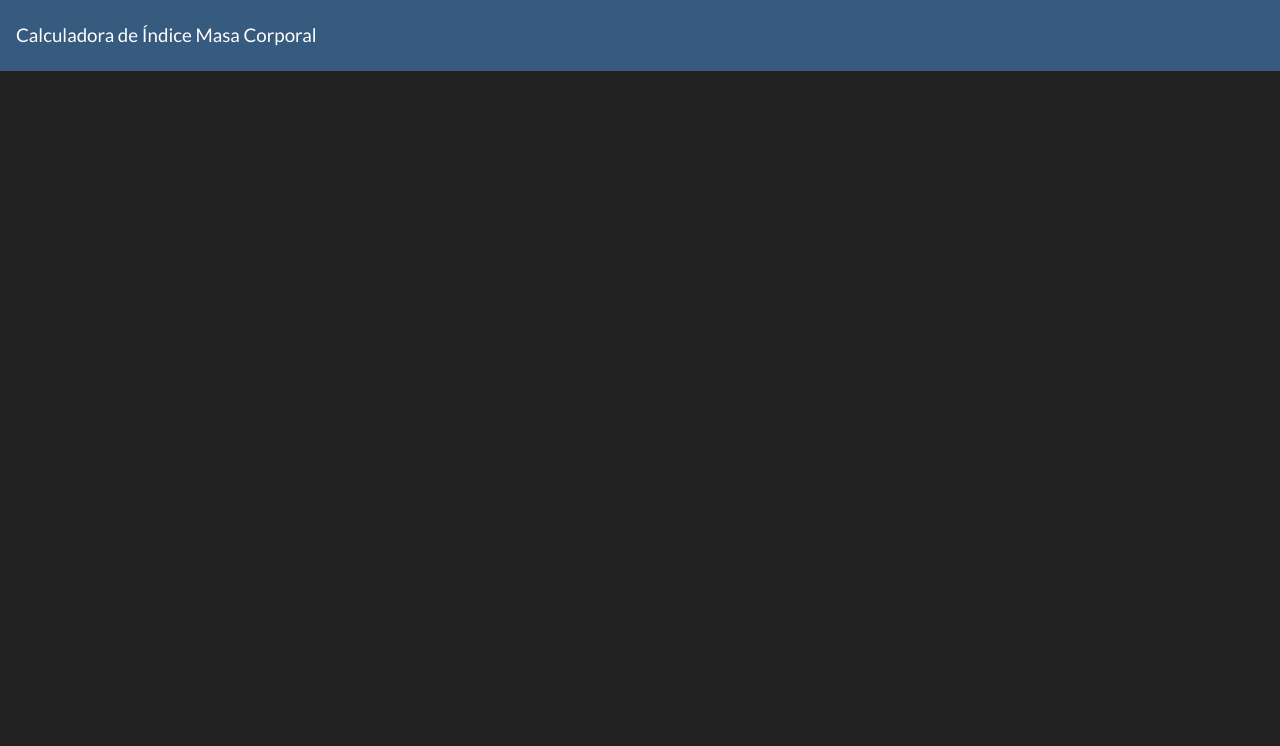
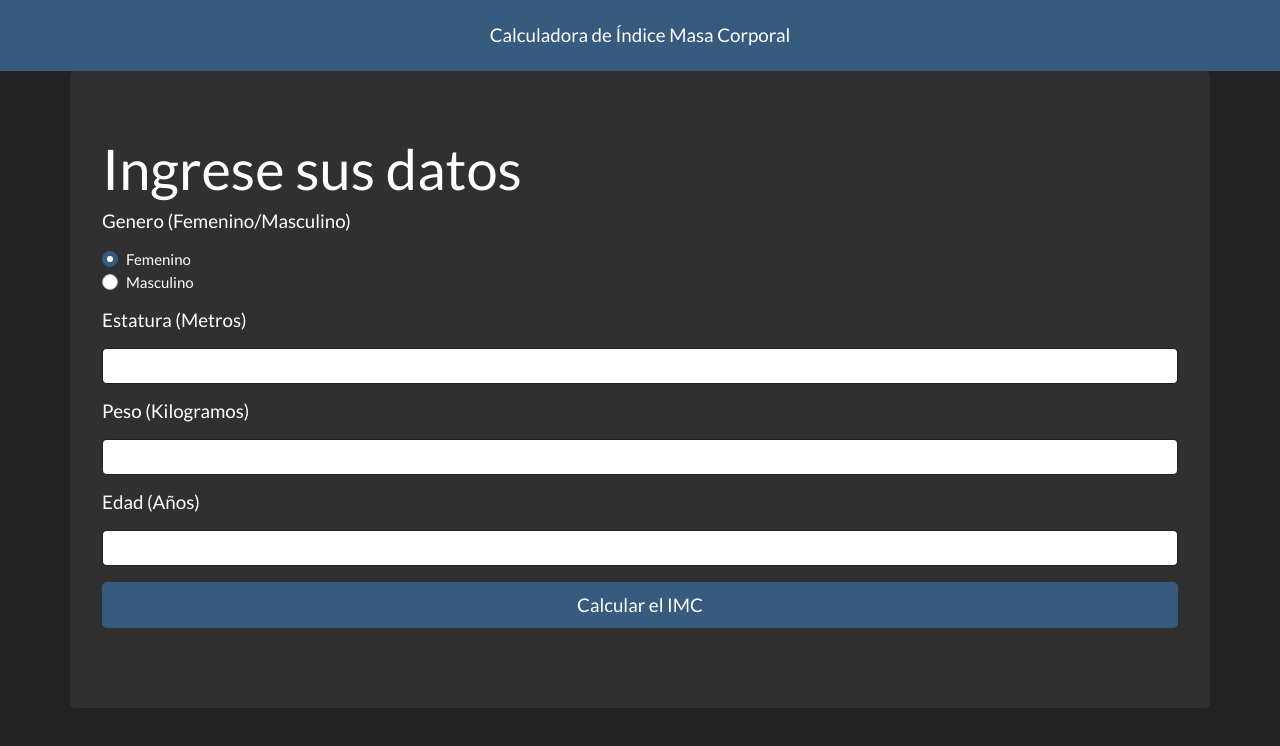
Before and after one commit to Flor-AC/calculadora-imc, an Angular app: page / in a window 1280 px wide. Shown: the top 746 px of the page. Built offline with nearby package versions, Linux system fonts and the light colour scheme.

Commit message:
se esta creando el ui

```diff
--- a/src/app/app.component.css
+++ b/src/app/app.component.css
@@ -0,0 +1,7 @@
+.navbar-tittle{
+  float: left;
+  margin: 0;
+  left: 50%;
+  transform: translatex(-50%);
+  position: relative;
+}
--- a/src/app/app.component.html
+++ b/src/app/app.component.html
@@ -1,3 +1,117 @@
 <nav class="navbar navbar-expand-lg navbar-dark bg-primary">
-  <a class="navbar-brand">Calculadora de Índice Masa Corporal</a>
+  <a class="navbar-brand navbar-tittle">Calculadora de Índice Masa Corporal</a>
 </nav>
+
+<div class="jumbotron container-sm">
+  <h2 class="display-4">Ingrese sus datos</h2>
+   <div class="form-group">
+     <div class="form-group has-danger">
+       <h5><label class="form-control-label">Genero (Femenino/Masculino)</label></h5>
+       <div class="custom-control custom-radio">
+         <input type="radio" id="customRadio1" name="customRadio" class="custom-control-input" checked="">
+         <label class="custom-control-label" for="customRadio1">Femenino</label>
+       </div>
+       <div class="custom-control custom-radio">
+         <input type="radio" id="customRadio2" name="customRadio" class="custom-control-input">
+         <label class="custom-control-label" for="customRadio2">Masculino</label>
+       </div>
+     </div>
+
+     <div class="form-group has-danger">
+       <h5><label class="form-control-label">Estatura (Metros)</label></h5>
+       <input type="text" class="form-control">
+     </div>
+     <div class="form-group has-danger">
+       <h5><label class="form-control-label">Peso (Kilogramos)</label></h5>
+       <input type="text" class="form-control">
+     </div>
+
+    <div class="form-group has-danger">
+      <h5><label class="form-control-label">Edad (Años)</label></h5>
+      <input type="text" class="form-control">
+    </div>
+     <button data-toggle="modal"
+             data-target= "#abrirModal" type="button" class="btn btn-primary btn-lg btn-block">Calcular el IMC</button>
+  </div>
+</div>
+
+<div class="modal" id = "abrirModal" tabindex="-1">
+  <div class="modal-dialog">
+    <div class="modal-content">
+      <div class="modal-header">
+        <h5 class="modal-title">Resultados de IMC</h5>
+        <button type="button" class="close" data-dismiss="modal" aria-label="Close">
+        </button>
+      </div>
+      <div class="modal-body">
+        <p>Peso: <br> Altura: <br> IMC:</p>
+      </div>
+      <div class="modal-body">
+        <p>Índice de Masa Corporal<br>Peso (kg) / Estatura (m)²</p>
+      </div>
+      <table class="table">
+        <thead class="thead-light">
+        <tr>
+          <th scope="col">IMC</th>
+          <th scope="col">Nombre</th>
+        </tr>
+        </thead>
+        <tbody>
+        <td>
+          <tr>Menos de 18.4</tr>
+          <tr>De 18.5 a 24.9</tr>
+          <tr>De 25 a 29.9</tr>
+          <tr>De 30 a 34.9</tr>
+          <tr>De 35 a 39.9</tr>
+          <tr>Más de 40</tr>
+        </td>
+        <td>
+          <tr>Bajo Peso</tr>
+          <tr>Normal</tr>
+          <tr>Sobre Peso</tr>
+          <tr>Grado de Obesidad I</tr>
+          <tr>Grado de Obesidad II</tr>
+          <tr>Grado de Obesidad III</tr>
+        </td>
+        </tbody>
+      </table>
+
+      <table class="table">
+        <thead class="thead-light">
+        <tr>
+          <th scope="col">  Hombre</th>
+          <th scope="col"> </th>
+          <th scope="col"> </th>
+          <th scope="col">  Mujer</th>
+        </tr>
+        </thead>
+        <tbody>
+        <tr>
+          <td>cm</td>
+          <td>kg</td>
+          <td>cm</td>
+          <td>kg</td>
+        </tr>
+        <tr>
+          <td>160</td>
+          <td>61.0</td>
+          <td>160</td>
+          <td>58.0</td>
+        </tr>
+        <tr>
+          <td>161</td>
+          <td>61.9</td>
+          <td>161</td>
+          <td>58.9</td>
+        </tr>
+        <tr>
+          <td>162</td>
+          <td>62.9</td>
+          <td>162</td>
+          <td>59.8</td>
+        </tr>
+        </tbody>
+      </table>
+    </div>
+  </div>
+</div>
```
